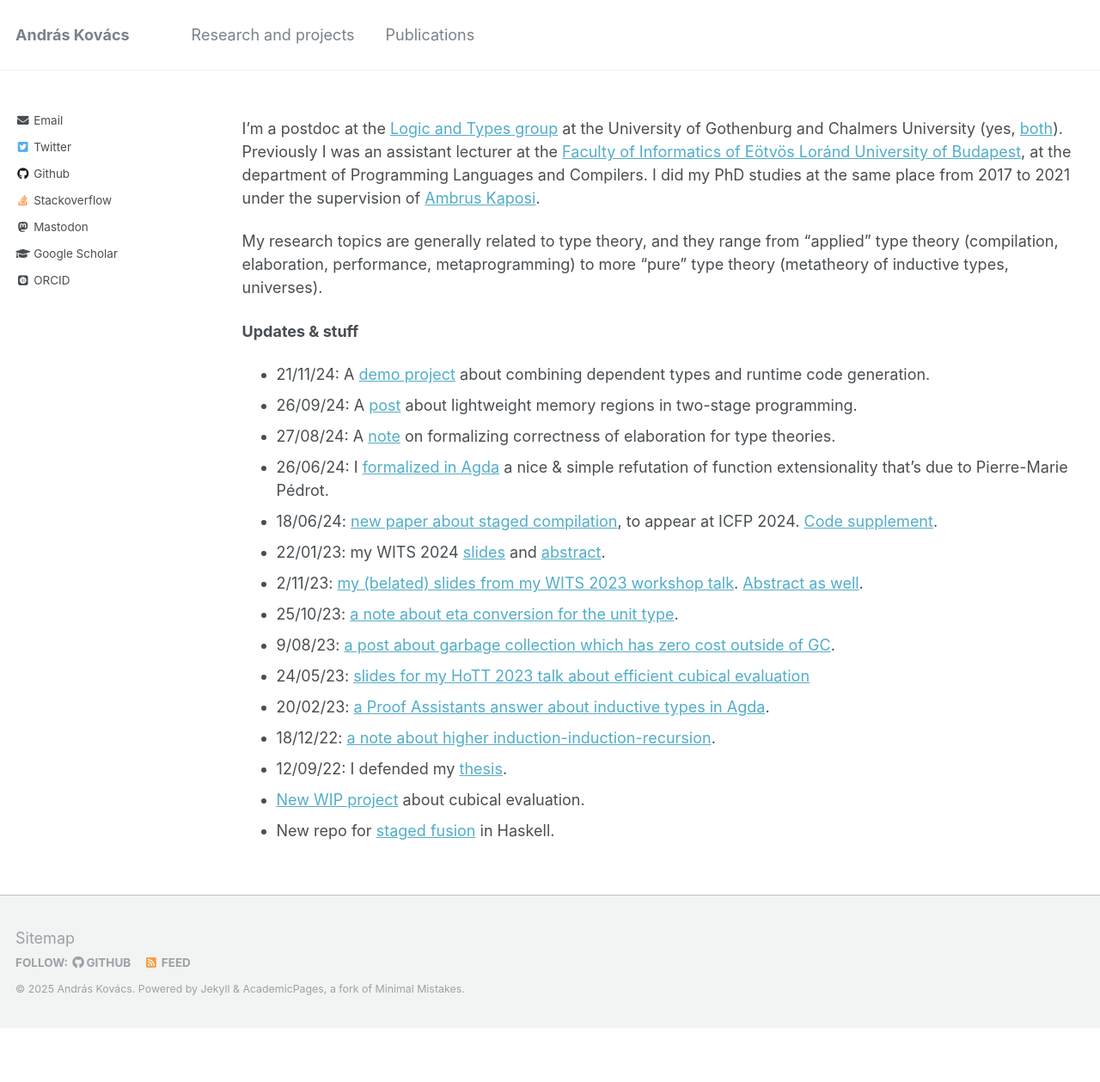
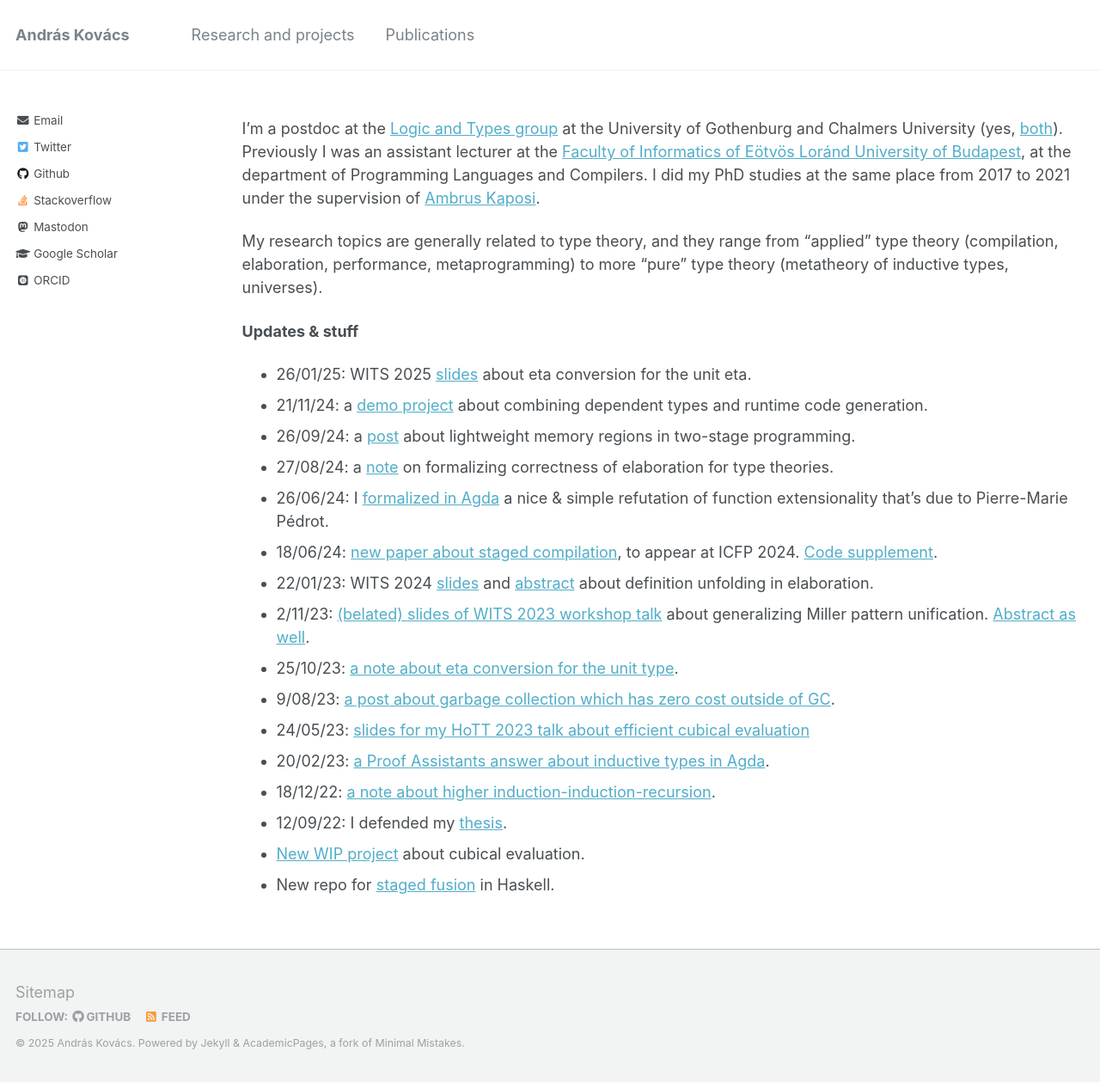
Before and after one commit to AndrasKovacs/AndrasKovacs.github.io, a Jekyll site: the page built from _pages/about.md, in a window 1280 px wide. Shown: the whole page at 86% size. Built offline with Jekyll 4.4.1, drawn with Linux system fonts in a browser that asks for light colours; some web fonts are replaced; before the commit the page ends 1196 px from its top, so only the background shows below that.

Commit message:
wits 25 slides

```diff
--- a/_pages/about.md
+++ b/_pages/about.md
@@ -23,13 +23,14 @@ to more "pure" type theory (metatheory of inductive types, universes).
 
 **Updates & stuff**
 
-- 21/11/24: A [demo project](https://github.com/AndrasKovacs/dtt-rtcg) about combining dependent types and runtime code generation.
-- 26/09/24: A [post](https://gist.github.com/AndrasKovacs/fb172cb813d57da9ac22b95db708c4af) about lightweight memory regions in two-stage programming.
-- 27/08/24: A [note](https://gist.github.com/AndrasKovacs/1758f83cced957afb00b1382a8974c92) on formalizing correctness of elaboration for type theories.
+- 26/01/25: WITS 2025 [slides](pdfs/wits25prez.pdf) about eta conversion for the unit eta.
+- 21/11/24: a [demo project](https://github.com/AndrasKovacs/dtt-rtcg) about combining dependent types and runtime code generation.
+- 26/09/24: a [post](https://gist.github.com/AndrasKovacs/fb172cb813d57da9ac22b95db708c4af) about lightweight memory regions in two-stage programming.
+- 27/08/24: a [note](https://gist.github.com/AndrasKovacs/1758f83cced957afb00b1382a8974c92) on formalizing correctness of elaboration for type theories.
 - 26/06/24: I [formalized in Agda](https://github.com/AndrasKovacs/antifunext) a nice & simple refutation of function extensionality that's due to Pierre-Marie Pédrot.
 - 18/06/24: [new paper about staged compilation](pdfs/2ltt_icfp24.pdf), to appear at ICFP 2024. [Code supplement](https://github.com/AndrasKovacs/staged/tree/main/icfp24paper/supplement).
-- 22/01/23: my WITS 2024 [slides](pdfs/wits24prez.pdf) and [abstract](pdfs/wits24abstract.pdf).
-- 2/11/23: [my (belated) slides from my WITS 2023 workshop talk](pdfs/wits23prez.pdf). [Abstract as well](pdfs/wits23abstract.pdf).
+- 22/01/23: WITS 2024 [slides](pdfs/wits24prez.pdf) and [abstract](pdfs/wits24abstract.pdf) about definition unfolding in elaboration.
+- 2/11/23: [(belated) slides of WITS 2023 workshop talk](pdfs/wits23prez.pdf) about generalizing Miller pattern unification. [Abstract as well](pdfs/wits23abstract.pdf).
 - 25/10/23: [a note about eta conversion for the unit type](https://gist.github.com/AndrasKovacs/f268c0311437f7a8759d5bac57495f8b).
 - 9/08/23: [a post about garbage collection which has zero cost outside of GC](https://gist.github.com/AndrasKovacs/fc9e20b0976b7e236b5899fde8f5c95d).
 - 24/05/23: [slides for my HoTT 2023 talk about efficient cubical evaluation](pdfs/hott23prez.pdf)
```
Also changed, not shown: 1 other file.
